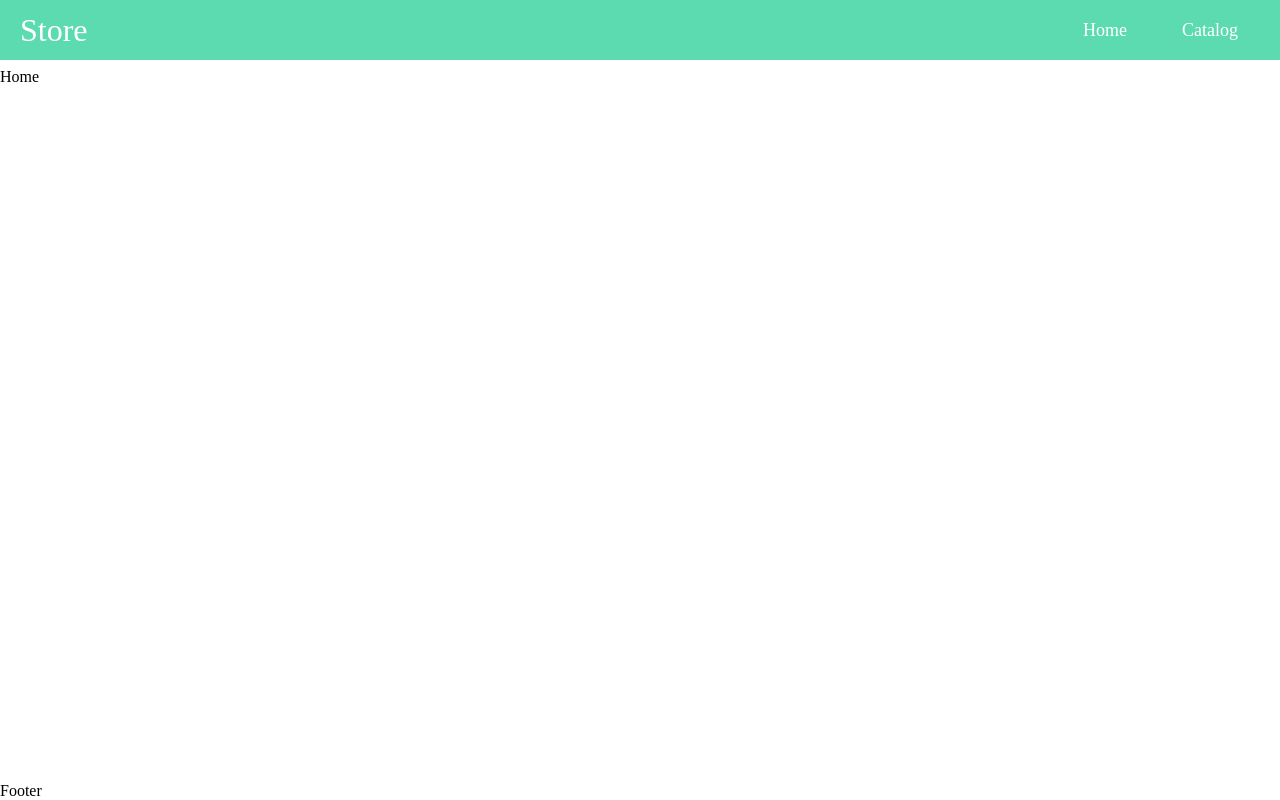
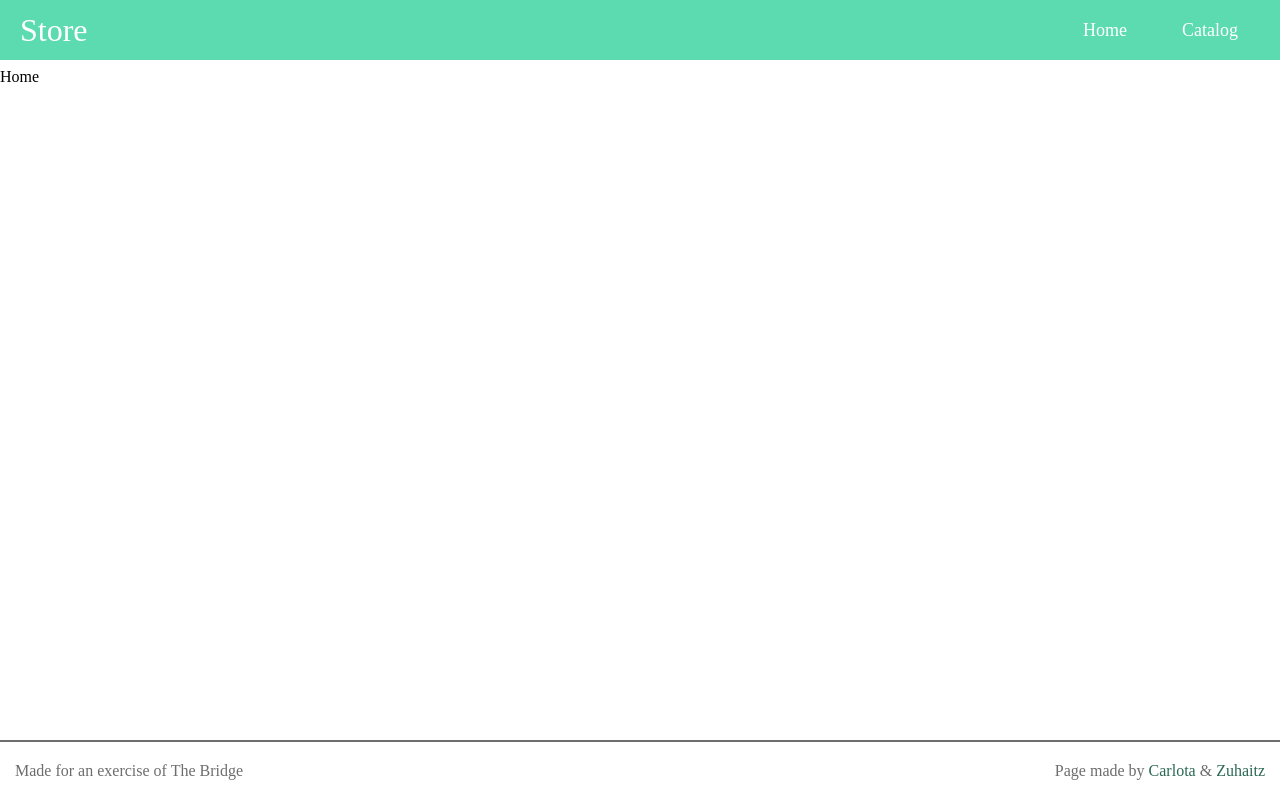
Before and after one commit to Zuhaitz/bridge-ecommerce-frontend, a React (Vite) app: page / in a window 1280 px wide. Built offline with nearby package versions, Linux system fonts and the light colour scheme.

Commit message:
footer structure and style done

```diff
--- a/src/components/footer/Footer.jsx
+++ b/src/components/footer/Footer.jsx
@@ -1,7 +1,30 @@
-import React from "react";
+import "./Footer.scss";
 
 const Footer = () => {
-  return <div>Footer</div>;
+  return (
+    <div className="foot">
+      <p className="foot__legal">Made for an exercise of The Bridge</p>
+
+      <p className="foot__credits">
+        Page made by{" "}
+        <a
+          href="https://github.com/CarBlank"
+          target="_blank"
+          className="foot__link"
+        >
+          Carlota
+        </a>{" "}
+        &{" "}
+        <a
+          href="https://github.com/Zuhaitz"
+          target="_blank"
+          className="foot__link"
+        >
+          Zuhaitz
+        </a>
+      </p>
+    </div>
+  );
 };
 
 export default Footer;
--- /dev/null
+++ b/src/components/footer/Footer.scss
@@ -0,0 +1,14 @@
+.foot {
+  display: flex;
+  align-items: center;
+  justify-content: space-between;
+  padding: 20px 15px;
+
+  border-top: 2px solid $ternary-text-color;
+
+  color: $ternary-text-color;
+
+  &__link {
+    color: $primary-text-color;
+  }
+}
```
